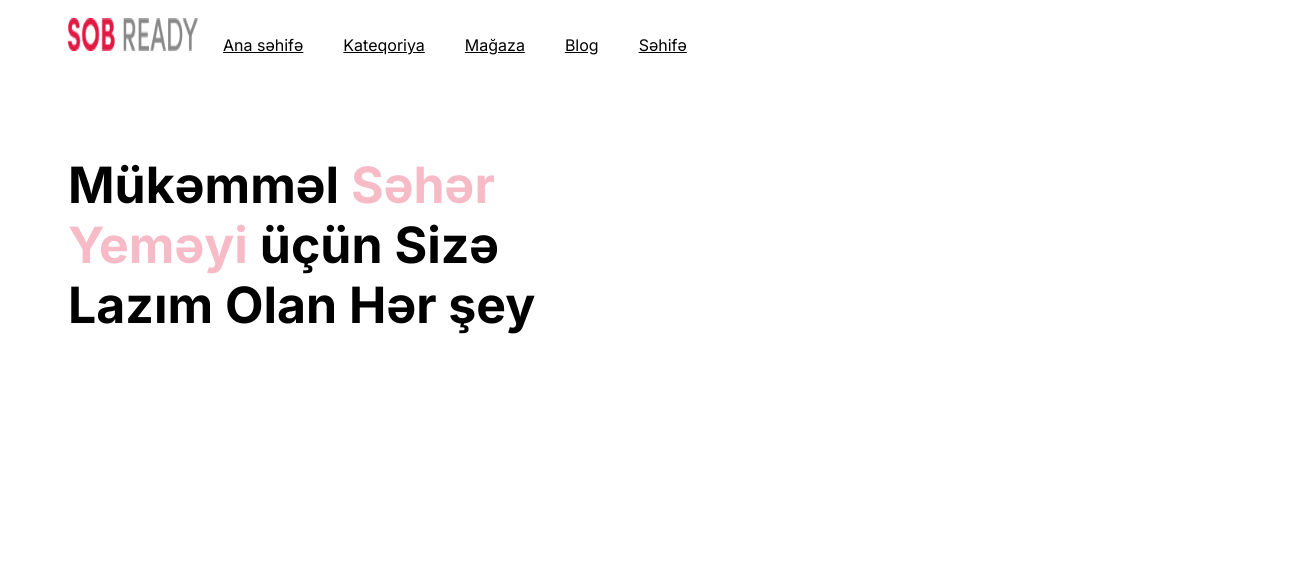
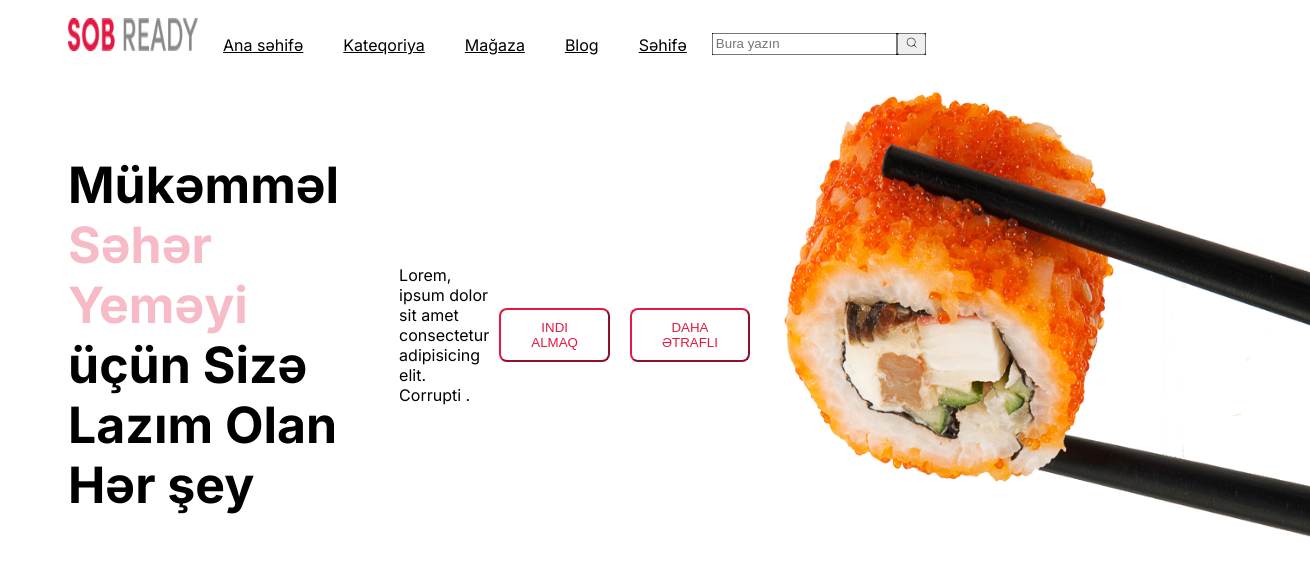
Before and after one commit to catcoderu/myproject, a Next.js app: page / in a window 1280 px wide. Shown: the top 576 px of the page, 1310 px wide, since content can reach past the window. Built offline with nearby package versions, Linux system fonts and the light colour scheme.

Commit message:
added changes

```diff
--- a/components/Header/index.tsx
+++ b/components/Header/index.tsx
@@ -3,6 +3,7 @@ import styles from "./style.module.css"
 import Link from 'next/link'
 import Image from 'next/image'
 import Navigation from '../navigation/Index'
+import SearchBar from '../SearchBar/Index'
 
 
 
@@ -13,16 +14,25 @@ const Header = () => {
  <>       <div className="container">
  <div className={styles.navigation}>
 
-<div className='logo'><Link href="/">
-<Image src="/logo.png" alt="logo" width={130} height={33}  /> </Link> </div>
-<div className='navbar'><Navigation/> </div>
+<div className='logo'>
+  <Link href="/"><Image src="/logo.png" alt="logo" width={130} height={33}  /> </Link> </div>
+<div className='navbar'><Navigation/>  </div>
+<SearchBar/>
+
+</div>
+<div className={styles.content}>
+<h1 className={styles.title}>Mükəmməl <span>Səhər Yeməyi</span> üçün Sizə Lazım Olan Hər şey </h1>
+<p>Lorem, ipsum dolor sit amet consectetur adipisicing elit. Corrupti .</p>
+<button className={styles.button}>INDI ALMAQ</button>
+<button className={styles.button}>DAHA ƏTRAFLI</button>
+<div className={styles.bannerImage}> <Image src="/sushi.png" alt="sushi" width={550} height={500}  /></div>
+
 
 </div>
 
-<h1 className={styles.title}>Mükəmməl <span>Səhər Yeməyi</span> üçün Sizə Lazım Olan Hər şey </h1>
 </div>
+</>
 
-</>
 
   )
 }
--- a/components/Header/style.module.css
+++ b/components/Header/style.module.css
@@ -7,25 +7,41 @@
 
 }
 
-.logo{
-    justify-content:flex-start
-}
-.navbar{
-    justify-content: center;
-    margin: 10px;
+.content{
+    display: flex;
+    justify-content: space-around;
+    align-items: center;
 }
 
 
 
 .title{
-    width: 40%;
+
     font-size: 50px;
     padding: 30px 0px;
     margin: 60px;
+    display: block;
 }
 
 .title span{
     color: #F7BBC7;
+}
+
+
+.button{
+    color: #E21A43;
+    background-color: white;
+   padding: 10px 30px;
+    cursor: pointer;
+    border-radius: 8px;
+    border-color: #E21A43;
+    margin: 10px;
+
+}
+
+.button:hover{
+    color: white;
+    background-color:  #E21A43;
 }
 
 @media  (max-width:992px){
--- /dev/null
+++ b/components/SearchBar/Index.tsx
@@ -0,0 +1,15 @@
+import React from 'react'
+import { CiSearch } from "react-icons/ci";
+import styles from "./style.module.css"
+
+const SearchBar = () => {
+  return (
+    <form >
+      <div className={styles.search}>
+      <input className='{styles.searchbar}' type="search" placeholder='Bura yazın' />
+      <button className='{styles.btn}'><CiSearch /></button></div>
+    </form>
+  );
+}
+
+export default SearchBar
--- /dev/null
+++ b/components/SearchBar/style.module.css
@@ -0,0 +1,14 @@
+.search{
+    background-color: black;
+    display: flex;
+
+    justify-content: flex-end;
+}
+
+.searchbar{
+    background-color: rgb(215, 27, 27);
+}
+
+.btn{
+    color: red;
+}
```
Also changed, not shown: package.json (+4 -3 lines), app/(site)/globals.css (line endings or trailing spaces), 1 other file (tests, documents, lock files or other folders).
